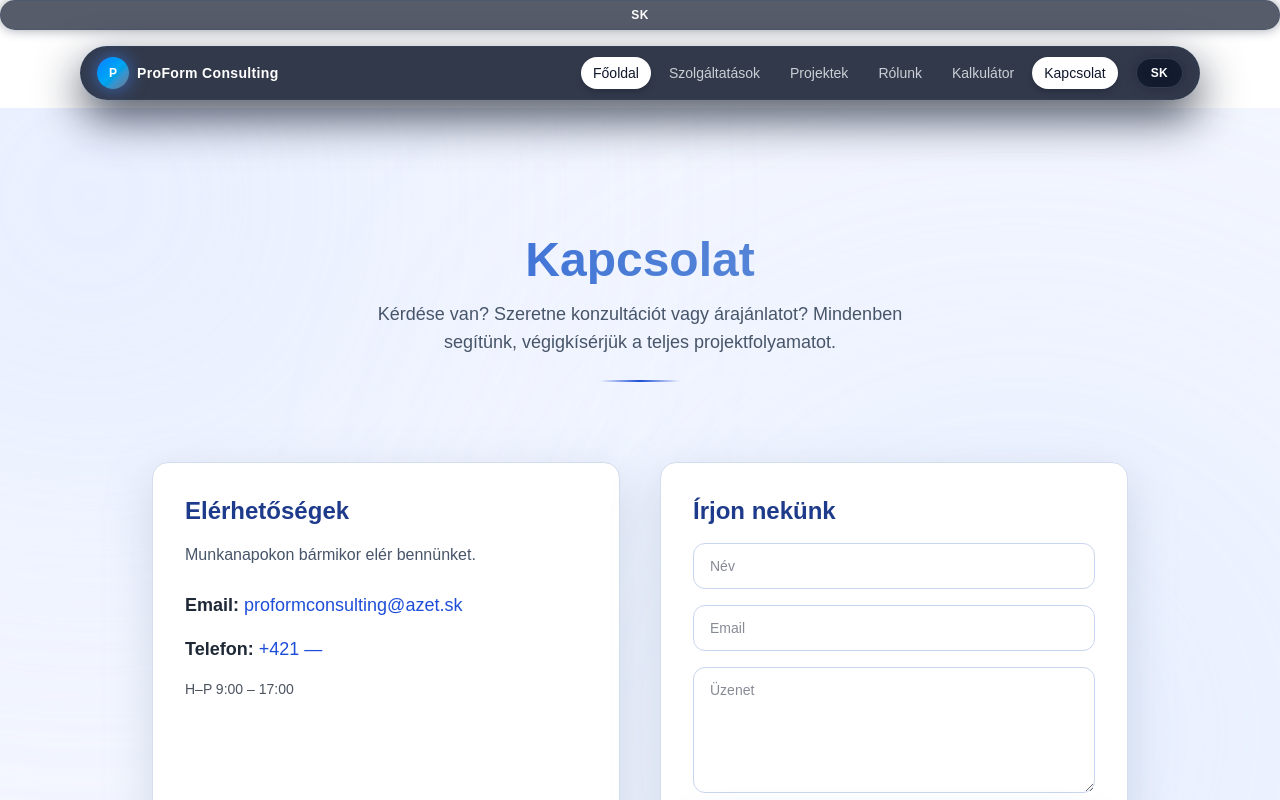
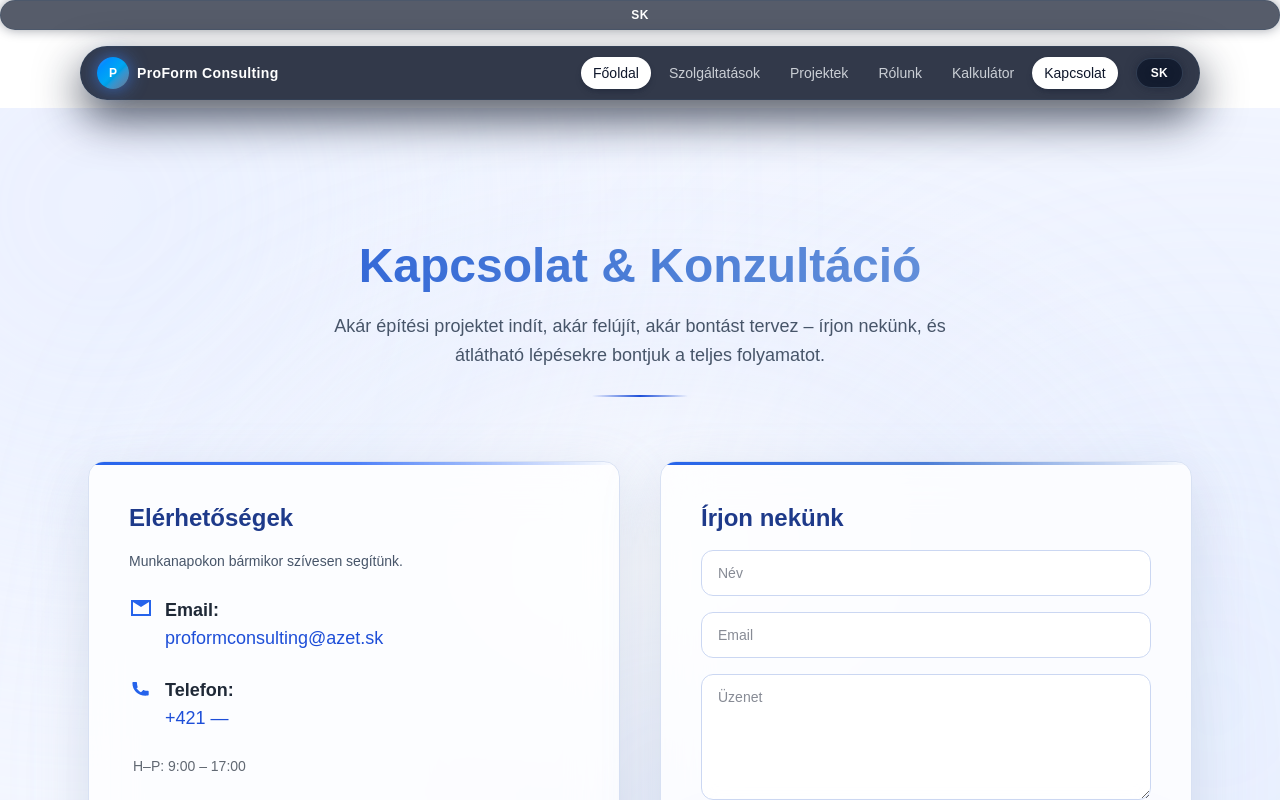
Before and after one commit to proformconsulting/proform, a Next.js app: page /hu/contact in a window 1280 px wide. Shown: the top 800 px of the page. Built offline with nearby package versions, Linux system fonts and the light colour scheme.

Commit message:
Change projekt hu

```diff
--- a/app/hu/contact/page.tsx
+++ b/app/hu/contact/page.tsx
@@ -9,79 +9,114 @@ export default function ContactPageHu() {
       <MainNav />
 
       <main className="min-h-screen bg-[#f3f6ff] relative overflow-hidden text-slate-900">
-        <div className="pointer-events-none absolute -top-40 -left-40 w-[500px] h-[500px] rounded-full bg-[#d7e3ff] blur-[180px] opacity-70" />
-        <div className="pointer-events-none absolute bottom-0 right-0 w-[520px] h-[520px] rounded-full bg-[#c4d9ff] blur-[220px] opacity-60" />
 
-        <section className="pt-32 pb-20 text-center relative z-10">
-          <h1 className="text-4xl md:text-5xl font-bold bg-gradient-to-r from-[#1d4ed8] via-[#4b7dd6] to-[#7fa4dd] text-transparent bg-clip-text">
-            Kapcsolat
+        {/* HÁTTEREK – prémium aurák + fénycsík animáció */}
+        <div className="pointer-events-none absolute -top-40 -left-40 w-[520px] h-[520px] rounded-full bg-[#d7e3ff] blur-[200px] opacity-70" />
+        <div className="pointer-events-none absolute top-1/3 -right-56 w-[580px] h-[580px] rounded-full bg-[#c4d9ff] blur-[250px] opacity-60" />
+        <div className="pointer-events-none absolute bottom-0 left-1/3 w-[480px] h-[480px] rounded-full bg-[#e0e6f5] blur-[200px] opacity-80" />
+
+        {/* Elegáns fénycsík grafika */}
+        <div className="pointer-events-none absolute inset-0 bg-[radial-gradient(ellipse_at_center,rgba(255,255,255,0.65),rgba(235,240,255,0.25),transparent_70%)]" />
+        <div className="pointer-events-none absolute top-0 left-0 w-full h-full bg-[linear-gradient(115deg,rgba(255,255,255,0.2)_0%,rgba(130,170,255,0.15)_40%,transparent_80%)] mix-blend-soft-light" />
+
+        {/* HERO SZEKCIÓ */}
+        <section className="pt-32 pb-16 text-center relative z-10">
+          <h1 className="text-4xl md:text-5xl font-bold leading-tight bg-gradient-to-r from-[#1d4ed8] via-[#4b7dd6] to-[#7fa4dd] text-transparent bg-clip-text">
+            Kapcsolat & Konzultáció
           </h1>
 
-          <p className="max-w-xl mx-auto mt-4 text-[#475569] text-lg">
-            Kérdése van? Szeretne konzultációt vagy árajánlatot?
-            Mindenben segítünk, végigkísérjük a teljes projektfolyamatot.
+          <p className="max-w-2xl mx-auto mt-4 text-[#475569] text-lg leading-relaxed">
+            Akár építési projektet indít, akár felújít, akár bontást tervez –
+            írjon nekünk, és átlátható lépésekre bontjuk a teljes folyamatot.
           </p>
 
-          <div className="w-20 h-[2px] mx-auto mt-6 bg-gradient-to-r from-transparent via-[#1d4ed8] to-transparent" />
+          <div className="w-24 h-[2px] mx-auto mt-6 bg-gradient-to-r from-transparent via-[#1d4ed8] to-transparent rounded-full" />
         </section>
 
-        <section className="relative z-10 max-w-5xl mx-auto px-4 md:px-6 pb-24">
+        {/* TARTALOM BLOKKOK */}
+        <section className="relative z-10 max-w-6xl mx-auto px-4 md:px-6 pb-28">
           <div className="grid md:grid-cols-2 gap-10">
 
-            {/* Bal blokk */}
-            <div className="bg-white p-8 rounded-2xl shadow-[0_15px_45px_rgba(145,163,185,0.35)] border border-[#d4ddee]">
+            {/* BAL – elérhetőségek kártya prémium dizájn */}
+            <div className="bg-white/80 backdrop-blur-xl p-10 rounded-2xl shadow-[0_20px_55px_rgba(145,163,185,0.28)] border border-[#d8e1f3] relative overflow-hidden">
+
+              {/* díszvonal */}
+              <div className="absolute top-0 left-0 w-full h-[3px] bg-gradient-to-r from-[#2563eb] via-[#4c7ff8] to-transparent" />
+
               <h2 className="text-2xl font-semibold mb-4 text-[#1e3a8a]">
                 Elérhetőségek
               </h2>
-
-              <p className="text-[#475569] mb-6">
-                Munkanapokon bármikor elér bennünket.
+              <p className="text-[#475569] mb-6 text-sm leading-relaxed">
+                Munkanapokon bármikor szívesen segítünk.
               </p>
 
-              <div className="space-y-4 text-[#1f2937] text-lg">
-                <p>
-                  <strong>Email:</strong>{" "}
-                  <span className="text-[#1d4ed8] font-medium">
-                    proformconsulting@azet.sk
-                  </span>
-                </p>
+              <div className="space-y-6 text-lg text-[#1f2937]">
 
-                <p>
-                  <strong>Telefon:</strong>{" "}
-                  <span className="text-[#1d4ed8] font-medium">+421 —</span>
-                </p>
+                {/* Email */}
+                <div className="flex items-start gap-3">
+                  <svg width="24" height="24" fill="#2563eb">
+                    <path d="M2 4h20v16H2V4zm10 7L4 6v12h16V6l-8 5z" />
+                  </svg>
+                  <div>
+                    <strong>Email:</strong>
+                    <div className="text-[#1d4ed8] font-medium">
+                      proformconsulting@azet.sk
+                    </div>
+                  </div>
+                </div>
 
-                <p className="text-sm opacity-80">H–P 9:00 – 17:00</p>
+                {/* Telefon */}
+                <div className="flex items-start gap-3">
+                  <svg width="24" height="24" fill="#2563eb">
+                    <path d="M6.6 10.8c1.2 2.3 3.1 4.2 5.4 5.4l1.8-1.8c.3-.3.8-.4 1.1-.2 1.2.4 2.5.6 3.8.6.6 0 1 .4 1 1v2.8c0 .6-.4 1-1 1C9.4 20.6 3.4 14.6 3.4 7c0-.6.4-1 1-1H7c.6 0 1 .4 1 1 0 1.3.2 2.6.6 3.8.1.4 0 .8-.3 1.1l-1.7 1.9z" />
+                  </svg>
+
+                  <div>
+                    <strong>Telefon:</strong>
+                    <div className="text-[#1d4ed8] font-medium">+421 —</div>
+                  </div>
+                </div>
+
+                <p className="text-sm opacity-70 pl-1">H–P: 9:00 – 17:00</p>
               </div>
             </div>
 
-            {/* Jobb blokk – kapcsolatfelvétel */}
-            <div className="bg-white p-8 rounded-2xl shadow-[0_15px_45px_rgba(145,163,185,0.35)] border border-[#d4ddee]">
+            {/* JOBB – kapcsolatfelvételi űrlap */}
+            <div className="bg-white/80 backdrop-blur-xl p-10 rounded-2xl shadow-[0_20px_55px_rgba(145,163,185,0.28)] border border-[#d8e1f3] relative overflow-hidden">
+
+              {/* díszvonal */}
+              <div className="absolute top-0 left-0 w-full h-[3px] bg-gradient-to-r from-[#2563eb] via-[#4b7dd6] to-transparent" />
+
               <h2 className="text-2xl font-semibold mb-4 text-[#1e3a8a]">
                 Írjon nekünk
               </h2>
 
-              <form className="space-y-4">
+              <form className="space-y-4 mt-2">
+
                 <input
                   type="text"
                   placeholder="Név"
-                  className="w-full px-4 py-3 rounded-xl border border-[#c9d6ef] text-sm focus:ring-2 focus:ring-[#1d4ed8] outline-none"
+                  className="w-full px-4 py-3 rounded-xl border border-[#cbd7f2] bg-white/70 focus:ring-2 focus:ring-[#2563eb] backdrop-blur-sm outline-none text-sm"
                 />
+
                 <input
                   type="email"
                   placeholder="Email"
-                  className="w-full px-4 py-3 rounded-xl border border-[#c9d6ef] text-sm focus:ring-2 focus:ring-[#1d4ed8] outline-none"
+                  className="w-full px-4 py-3 rounded-xl border border-[#cbd7f2] bg-white/70 focus:ring-2 focus:ring-[#2563eb] backdrop-blur-sm outline-none text-sm"
                 />
+
                 <textarea
                   placeholder="Üzenet"
                   rows={5}
-                  className="w-full px-4 py-3 rounded-xl border border-[#c9d6ef] text-sm focus:ring-2 focus:ring-[#1d4ed8] outline-none"
+                  className="w-full px-4 py-3 rounded-xl border border-[#cbd7f2] bg-white/70 focus:ring-2 focus:ring-[#2563eb] backdrop-blur-sm outline-none text-sm"
                 />
+
                 <button
-                  className="w-full py-3 rounded-full bg-gradient-to-r from-[#2563eb] to-[#1d4ed8] text-white font-semibold shadow-[0_12px_35px_rgba(37,99,235,0.5)] hover:scale-105 transition"
+                  className="w-full py-3.5 rounded-full bg-gradient-to-r from-[#2563eb] to-[#1d4ed8] text-white font-semibold shadow-[0_18px_45px_rgba(37,99,235,0.55)] hover:scale-[1.03] active:scale-100 transition"
                 >
                   Üzenet küldése
                 </button>
+
               </form>
             </div>
 
```
Also changed, not shown: app/hu/projects/page.tsx (+56 -9 lines).
